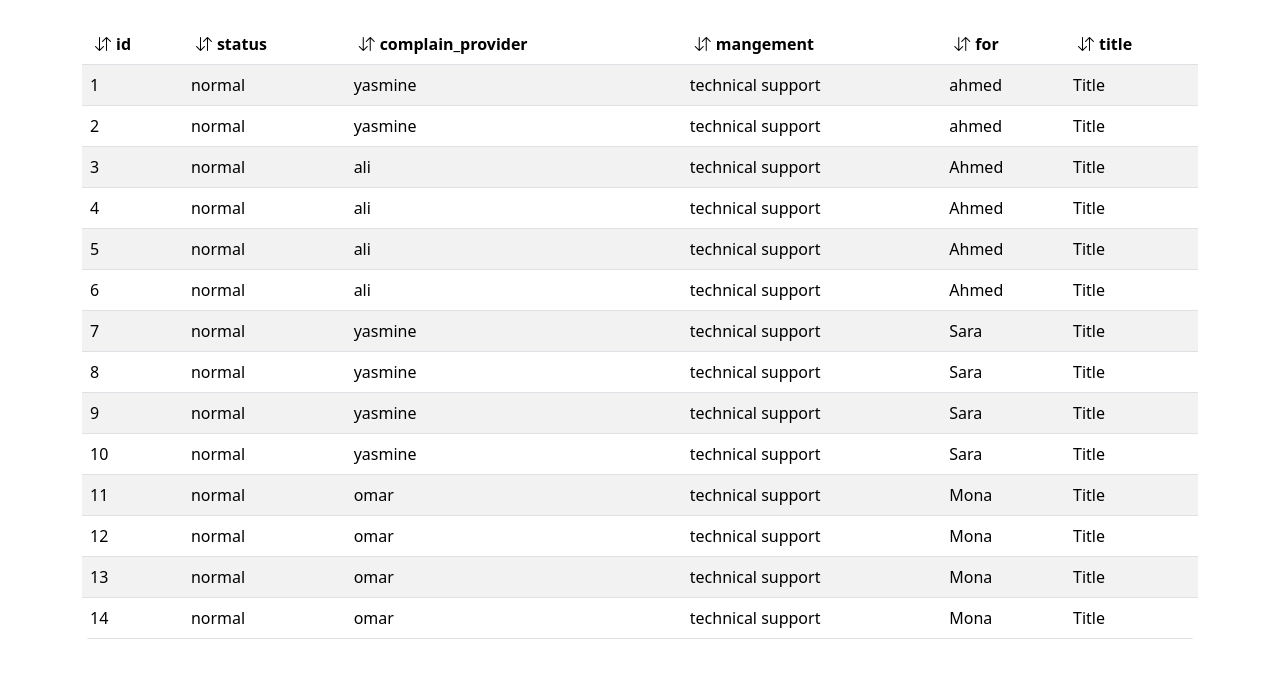
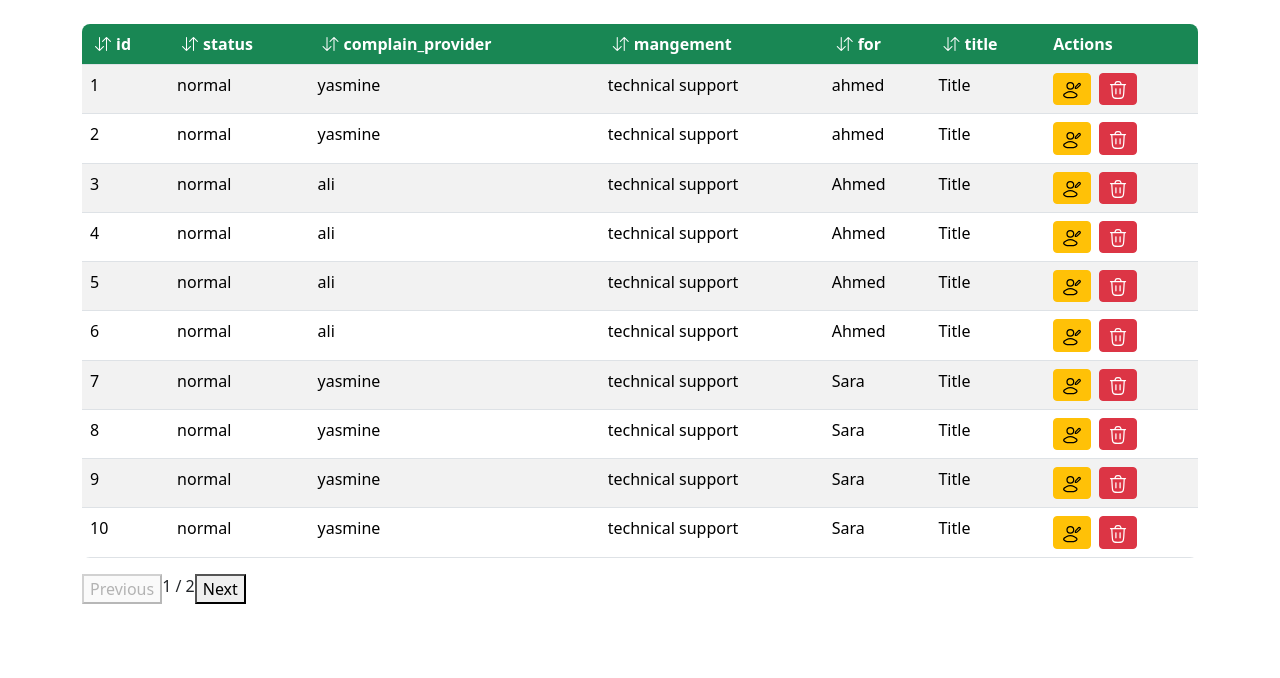
Before and after one commit to ahmedsaad412/GridView, an Angular app: page / in a window 1280 px wide. Shown: the top 678 px of the page. Built offline with nearby package versions, Linux system fonts and the light colour scheme.

Commit message:
Sort and Pagination

```diff
--- a/src/app/components/dynamic-grid/dynamic-grid.component.css
+++ b/src/app/components/dynamic-grid/dynamic-grid.component.css
@@ -1,9 +1,16 @@
 .table th {
   cursor: pointer;
+}
+#Tickets thead tr th {
+  background-color: #198754;
+  color: #fff;
 }
 .table th span {
   margin-left: 5px;
 }
+th.sorted {
+  background-color: #f0f0f0;
+}
 i {
   margin: 5px;
 }
--- a/src/app/components/dynamic-grid/dynamic-grid.component.html
+++ b/src/app/components/dynamic-grid/dynamic-grid.component.html
@@ -1,17 +1,93 @@
 
 <div class="container mt-4">
-    <table class="table table-striped rounded-3 overflow-hidden" >
+    <table class="table table-striped rounded-3 overflow-hidden "id="Tickets" >
         <thead>
           <tr>
-            <th *ngFor="let header of headers" > <i class="bi bi-arrow-down-up"></i>{{ header }}</th>
+            <th *ngFor="let header of headers" > <i class="bi bi-arrow-down-up" (click)="sortBy(header)"></i>{{ header }}</th>
+            <th>Actions</th>
           </tr>
         </thead>
         <tbody>
-          <tr *ngFor="let item of data">
+          <tr *ngFor="let item of paginatedData">
             <td *ngFor="let header of headers">{{ item[header] }}</td>
+            <td>
+              <div class="d-flex gap-2">
+                <a class="btn btn-sm btn-warning" [routerLink]="['ticket', item.id]" >
+                  <svg
+                    xmlns="http://www.w3.org/2000/svg"
+                    viewBox="0 0 24 24"
+                    width="20"
+                    height="20"
+                    color="#000000"
+                    fill="none"
+                  >
+                    <path
+                      d="M5.18007 15.2964C3.92249 16.0335 0.625213 17.5386 2.63348 19.422C3.6145 20.342 4.7071 21 6.08077 21H13.9192C15.2929 21 16.3855 20.342 17.3665 19.422C19.3748 17.5386 16.0775 16.0335 14.8199 15.2964C11.8709 13.5679 8.12906 13.5679 5.18007 15.2964Z"
+                      stroke="currentColor"
+                      stroke-width="1.5"
+                      stroke-linecap="round"
+                      stroke-linejoin="round"
+                    />
+                    <path
+                      d="M14 7C14 9.20914 12.2091 11 10 11C7.79086 11 6 9.20914 6 7C6 4.79086 7.79086 3 10 3C12.2091 3 14 4.79086 14 7Z"
+                      stroke="currentColor"
+                      stroke-width="1.5"
+                    />
+                    <path
+                      d="M19.6221 4.56564C19.8457 4.32342 19.9574 4.20232 20.0762 4.13168C20.3628 3.96123 20.7157 3.95593 21.0071 4.1177C21.1279 4.18474 21.2431 4.30244 21.4735 4.53783C21.7039 4.77322 21.8192 4.89092 21.8848 5.01428C22.0431 5.31194 22.038 5.67244 21.8711 5.96521C21.8019 6.08655 21.6834 6.20073 21.4463 6.4291L18.6252 9.14629C18.1759 9.57906 17.9512 9.79545 17.6704 9.90512C17.3896 10.0148 17.081 10.0067 16.4636 9.99057L16.3796 9.98838C16.1917 9.98346 16.0977 9.98101 16.0431 9.91901C15.9885 9.85702 15.9959 9.7613 16.0108 9.56985L16.0189 9.4659C16.0609 8.92706 16.0819 8.65765 16.1871 8.41547C16.2923 8.17328 16.4738 7.97664 16.8368 7.58335L19.6221 4.56564Z"
+                      stroke="currentColor"
+                      stroke-width="1.5"
+                      stroke-linejoin="round"
+                    />
+                  </svg>
+                </a>
+                <button
 
+                  class="btn btn-sm btn-danger ml-2"
+
+                >
+                  <svg
+                    xmlns="http://www.w3.org/2000/svg"
+                    viewBox="0 0 24 24"
+                    width="20"
+                    height="20"
+                    color="#ffffff"
+                    fill="none"
+                  >
+                    <path
+                      d="M19.5 5.5L18.8803 15.5251C18.7219 18.0864 18.6428 19.3671 18.0008 20.2879C17.6833 20.7431 17.2747 21.1273 16.8007 21.416C15.8421 22 14.559 22 11.9927 22C9.42312 22 8.1383 22 7.17905 21.4149C6.7048 21.1257 6.296 20.7408 5.97868 20.2848C5.33688 19.3626 5.25945 18.0801 5.10461 15.5152L4.5 5.5"
+                      stroke="currentColor"
+                      stroke-width="1.5"
+                      stroke-linecap="round"
+                    />
+                    <path
+                      d="M3 5.5H21M16.0557 5.5L15.3731 4.09173C14.9196 3.15626 14.6928 2.68852 14.3017 2.39681C14.215 2.3321 14.1231 2.27454 14.027 2.2247C13.5939 2 13.0741 2 12.0345 2C10.9688 2 10.436 2 9.99568 2.23412C9.8981 2.28601 9.80498 2.3459 9.71729 2.41317C9.32164 2.7167 9.10063 3.20155 8.65861 4.17126L8.05292 5.5"
+                      stroke="currentColor"
+                      stroke-width="1.5"
+                      stroke-linecap="round"
+                    />
+                    <path
+                      d="M9.5 16.5L9.5 10.5"
+                      stroke="currentColor"
+                      stroke-width="1.5"
+                      stroke-linecap="round"
+                    />
+                    <path
+                      d="M14.5 16.5L14.5 10.5"
+                      stroke="currentColor"
+                      stroke-width="1.5"
+                      stroke-linecap="round"
+                    />
+                  </svg>
+                </button>
+              </div>
+            </td>
           </tr>
         </tbody>
       </table>
-
+      <div class="pagination">
+        <button (click)="previousPage()" [disabled]="currentPage === 1">Previous</button>
+        <span>{{ currentPage }} / {{ totalPages }}</span>
+        <button (click)="nextPage()" [disabled]="currentPage === totalPages">Next</button>
+      </div>
   </div>
--- a/src/app/components/dynamic-grid/dynamic-grid.component.ts
+++ b/src/app/components/dynamic-grid/dynamic-grid.component.ts
@@ -1,16 +1,49 @@
-import { Component ,Input} from '@angular/core';
+import { Component, Input, OnChanges, SimpleChanges } from '@angular/core';
 import { CommonModule } from '@angular/common';
+import { SortingService } from '../../../core/sorting.service';
+import { RouterModule } from '@angular/router';
 
 @Component({
   selector: 'app-dynamic-grid',
   standalone: true,
-  imports: [CommonModule],
+  imports: [CommonModule,RouterModule ],
   templateUrl: './dynamic-grid.component.html',
   styleUrl: './dynamic-grid.component.css'
 })
-export class DynamicGridComponent {
+export class DynamicGridComponent implements OnChanges {
   @Input() headers: string[] = [];
   @Input() data: any[] = [];
 
+  constructor(private sortingService: SortingService) {}
 
+  ngOnChanges(changes: SimpleChanges) {
+    if (changes['data'] && changes['data'].currentValue) {
+      this.totalPages = Math.ceil(this.data.length / this.pageSize);
+      this.currentPage = 1;
+    }
+  }
+
+currentPage: number = 1;
+pageSize: number = 10;
+totalPages:number =this.data.length;
+get paginatedData() {
+  const startIndex = (this.currentPage - 1) * this.pageSize;
+  return this.data.slice(startIndex, startIndex + this.pageSize);
 }
+
+nextPage() {
+  if (this.currentPage < this.totalPages) {
+    this.currentPage++;
+  }
+}
+
+previousPage() {
+  if (this.currentPage > 1) {
+    this.currentPage--;
+  }
+}
+
+sortBy(field: string) {
+  this.sortingService.sortBy( field , this.data);
+}
+}
--- /dev/null
+++ b/src/core/sorting.service.ts
@@ -0,0 +1,29 @@
+import { Injectable } from '@angular/core';
+
+@Injectable({
+  providedIn: 'root'
+})
+export class SortingService {
+
+  constructor() { }
+  currentSortedField: string='';
+isAscending: boolean = true;
+
+sortBy(field: string, data: any[]) {
+  if (field === this.currentSortedField) {
+    this.isAscending = !this.isAscending;
+  } else {
+    this.currentSortedField = field;
+    this.isAscending = true;
+  }
+
+  data.sort((a, b) => {
+    const aValue = a[field];
+    const bValue = b[field];
+    if (aValue < bValue) return this.isAscending ? -1 : 1;
+    if (aValue > bValue) return this.isAscending ? 1 : -1;
+    return 0;
+  });
+}
+
+}
```
